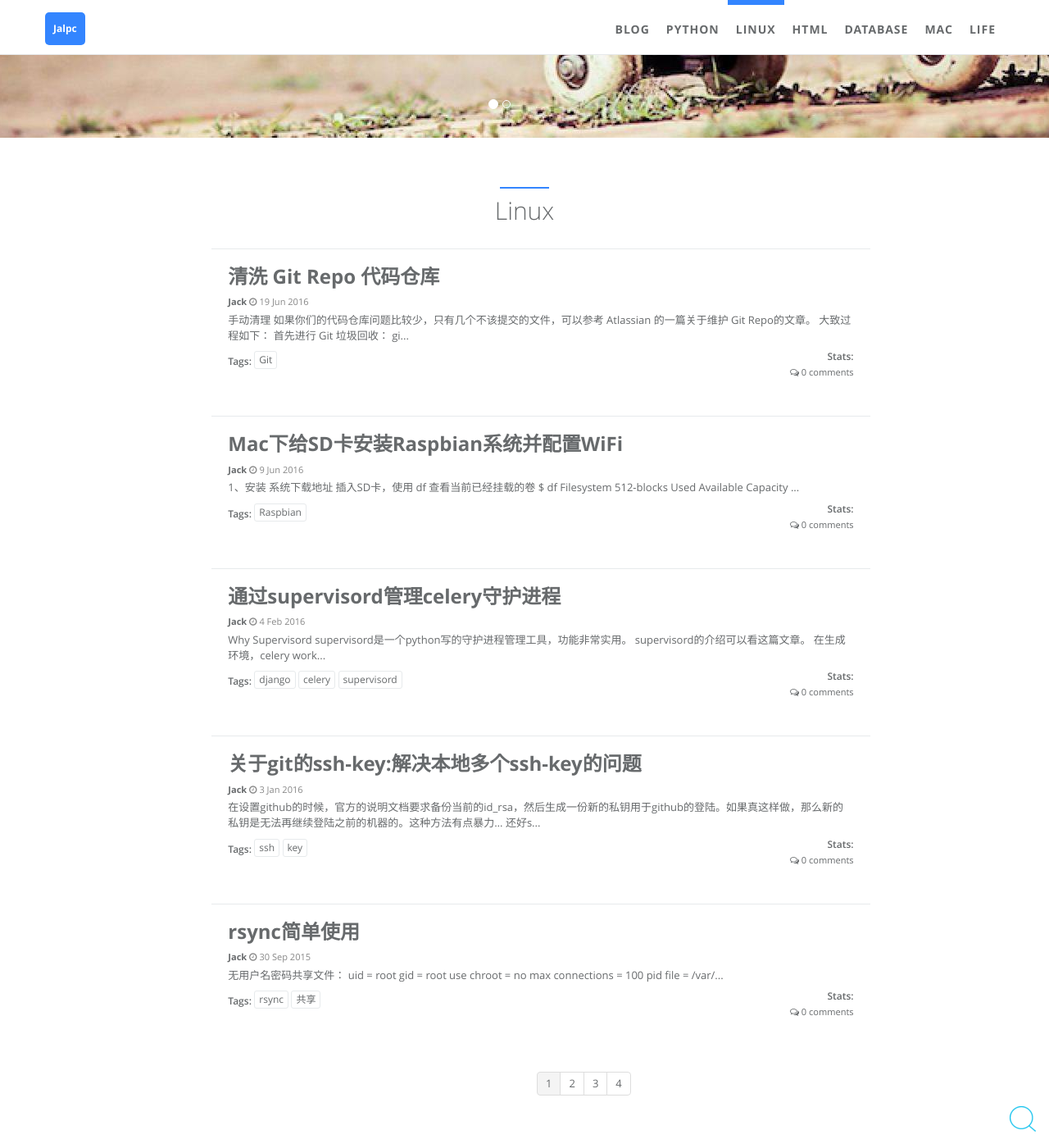
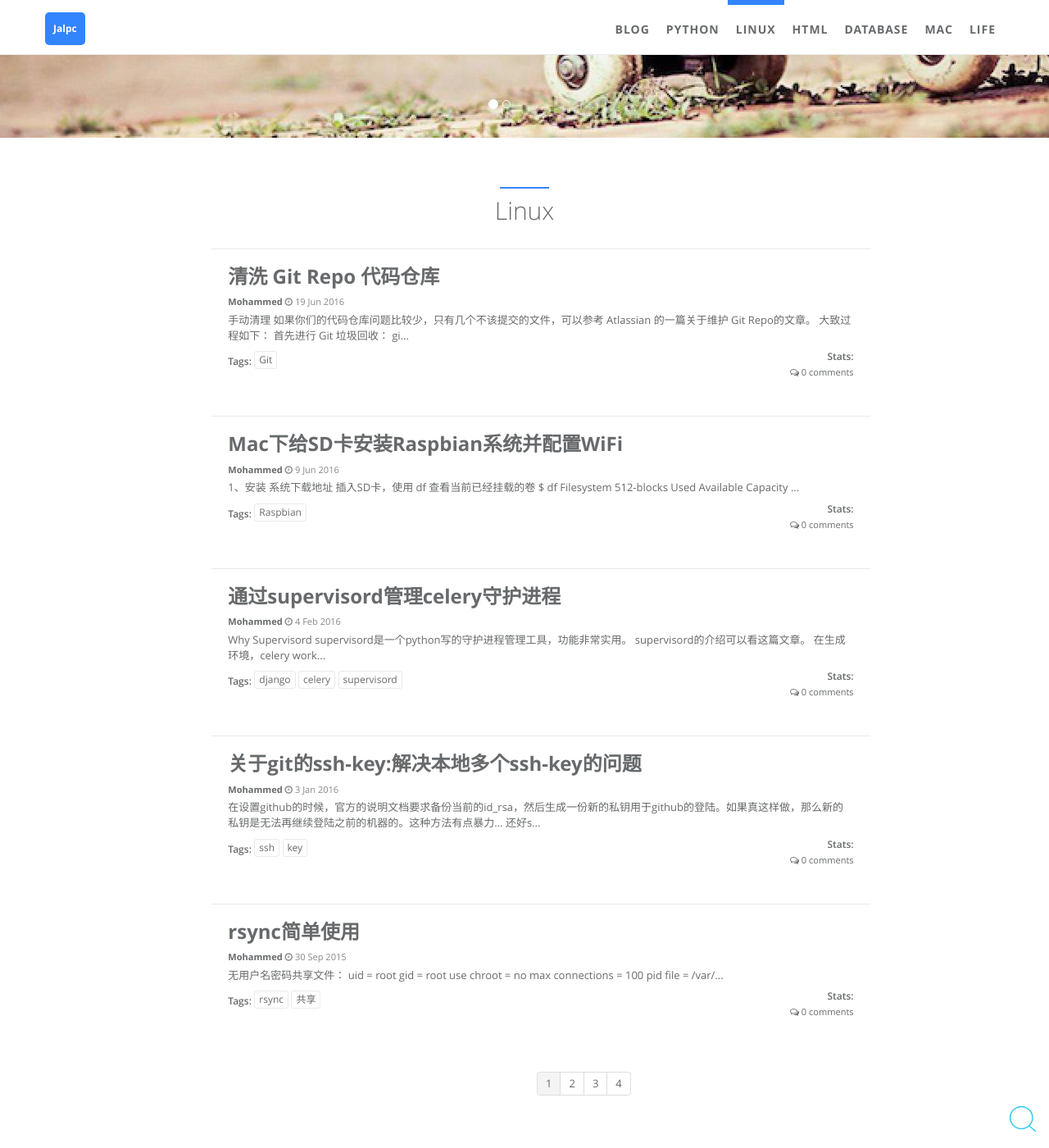
Before and after one commit to MuhammedGit/MuhammedGit.github.io, a Jekyll site: the page built from blog/linux.html, in a window 1280 px wide and 1400 px high, scrolled down 302 px. Shown: the whole window at 82% size. Built offline with Jekyll 4.4.1, drawn with Linux system fonts in a browser that asks for light colours; comment, search, counter and statistics services are not loaded.

Commit message:
Update _config.yml

```diff
--- a/_config.yml
+++ b/_config.yml
@@ -10,13 +10,13 @@ url: "http://www.jack003.com"
 
 # author
 author:
-  name: 'Jack'
-  first_name: 'Jia'
-  last_name: 'Kun'
-  email: 'me@jack003.com'
+  name: 'Mohammed'
+  first_name: 'Mohammed'
+  last_name: 'Alayyoub'
+  email: 'muhammedalayyoubb@gmail.com'
   facebook_username: 'jiakunnj'
   github_username: 'JiaKunUp'
-  head_img: 'static/img/landing/Jack.jpg'
+  head_img: 'static/img/landing/picture.jpg'
   desc: 'I am a Full Stack engineer with website development, automation Ops and writing scripts experience. Life is a continuous learning process, so work makes me more rigorous, travel makes my life more colorful. I can make lots of friends when I coding and travel.'
 
 # sections
```
